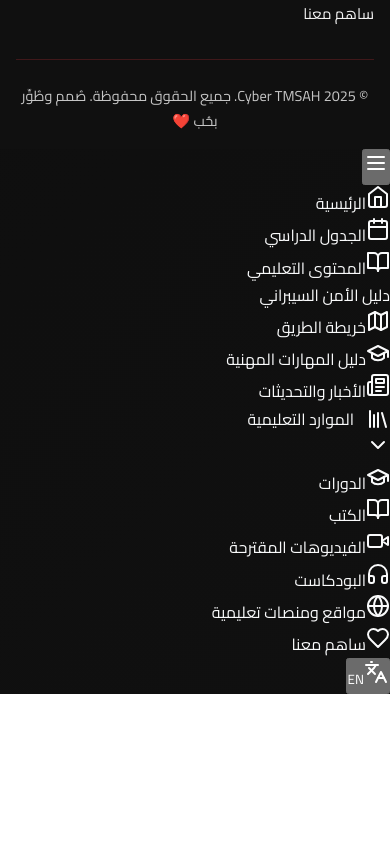
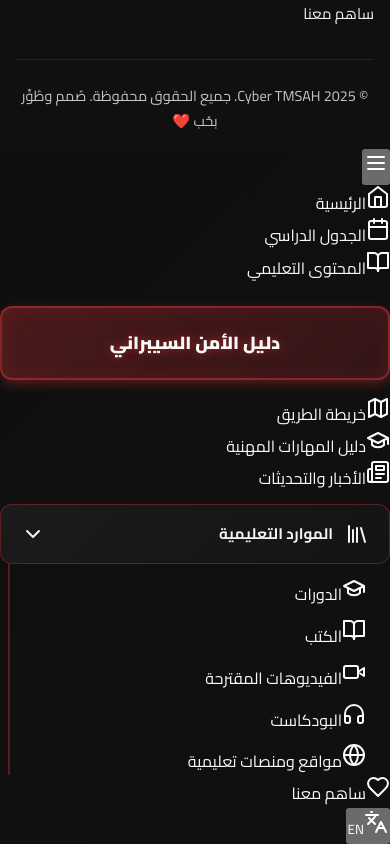
Before and after one commit to phoenixcrypto/cyber-tmsah, a Next.js app: page / in a window 390 px wide. Shown: the part 8339-9183 px from the top of the page. Before the commit the page ends 9033 px from the top, so only its background shows below. Built offline with nearby package versions, Linux system fonts and the light colour scheme.

Commit message:
Add missing CSS for mobile menu dropdown styles

```diff
--- a/app/globals.css
+++ b/app/globals.css
@@ -2097,3 +2097,72 @@ footer {
 [dir="ltr"] .dropdown-link:hover {
   transform: translateX(4px);
 }
+
+/* ============================================
+   FLOATING MOBILE MENU - DROPDOWN STYLES
+   ============================================ */
+.floating-mobile-menu-panel .mobile-section-title {
+  text-align: center;
+  font-size: 1.1rem;
+  font-weight: 800;
+  color: var(--primary-white);
+  padding: 1.25rem 1rem;
+  background: linear-gradient(135deg,
+    rgba(255, 59, 64, 0.25) 0%,
+    rgba(255, 59, 64, 0.15) 100%);
+  border: 2px solid rgba(255, 59, 64, 0.4);
+  border-radius: 12px;
+  margin: 1.5rem 0 1rem;
+  position: relative;
+  overflow: hidden;
+  text-shadow: 0 0 10px rgba(255, 59, 64, 0.5);
+  box-shadow:
+    0 4px 12px rgba(255, 59, 64, 0.3),
+    inset 0 0 20px rgba(255, 59, 64, 0.1);
+}
+
+.floating-mobile-menu-panel .mobile-dropdown-title {
+  display: flex;
+  align-items: center;
+  justify-content: space-between;
+  padding: 1rem 1.25rem;
+  background: linear-gradient(135deg,
+    rgba(255, 255, 255, 0.05) 0%,
+    rgba(255, 255, 255, 0.02) 100%);
+  border: 1.5px solid rgba(255, 59, 64, 0.3);
+  border-radius: 12px;
+  font-size: 0.95rem;
+  font-weight: 700;
+  color: var(--accent-silver);
+  margin-top: 0.75rem;
+  cursor: pointer;
+  transition: all 0.3s ease;
+}
+
+.floating-mobile-menu-panel .mobile-dropdown-title:hover {
+  background: linear-gradient(135deg,
+    rgba(255, 59, 64, 0.15) 0%,
+    rgba(255, 59, 64, 0.1) 100%);
+  border-color: rgba(255, 59, 64, 0.5);
+  color: var(--primary-white);
+  transform: translateX(-4px);
+}
+
+.floating-mobile-menu-panel .mobile-dropdown-list {
+  display: flex;
+  flex-direction: column;
+  gap: 0.6rem;
+  padding: 0.75rem 0 0 1.5rem;
+  margin: 0;
+  border-right: 2px solid rgba(255, 59, 64, 0.3);
+  margin-right: 0.5rem;
+  list-style: none;
+}
+
+[dir="rtl"] .floating-mobile-menu-panel .mobile-dropdown-list {
+  padding: 0.75rem 1.5rem 0 0;
+  border-right: none;
+  border-left: 2px solid rgba(255, 59, 64, 0.3);
+  margin-right: 0;
+  margin-left: 0.5rem;
+}
```
